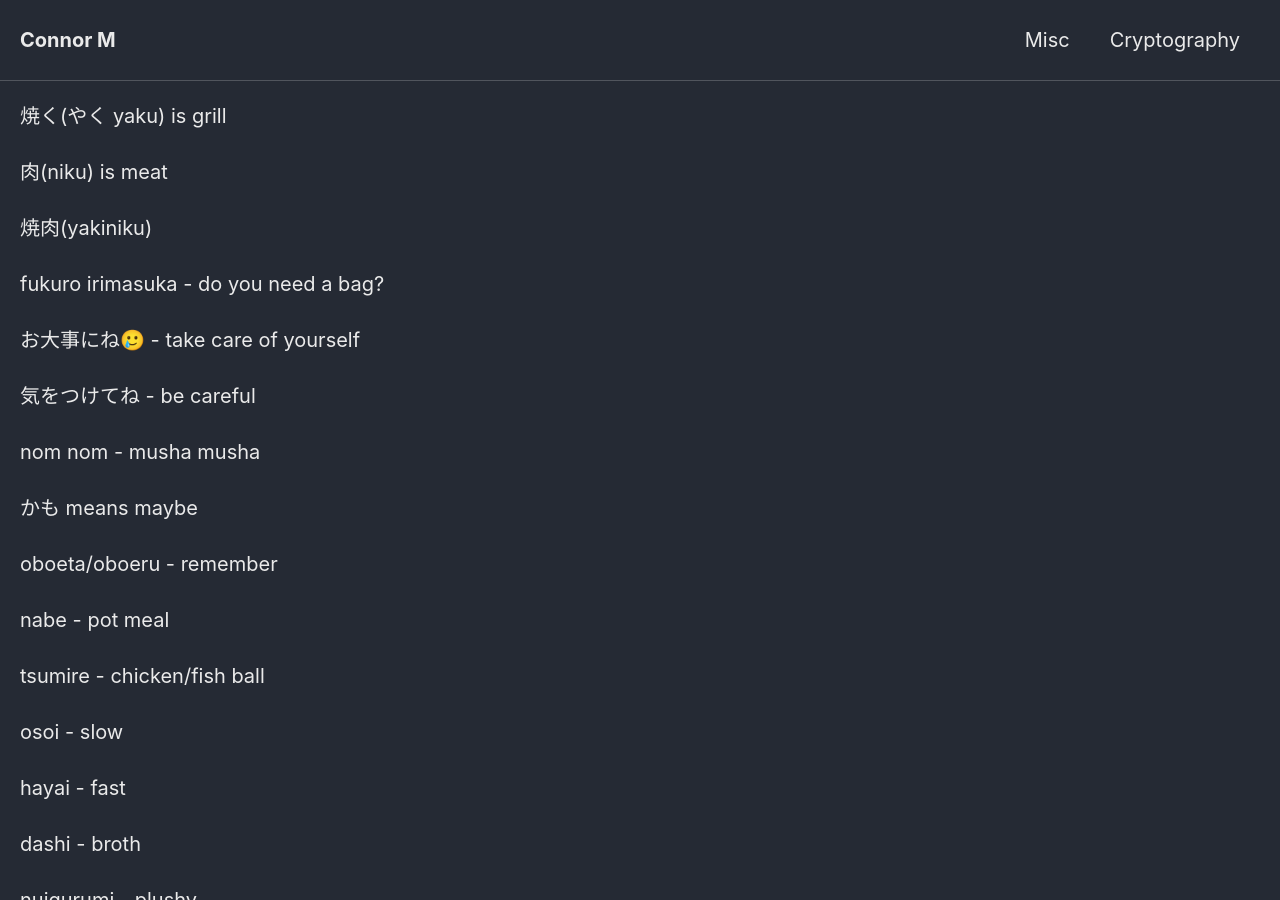
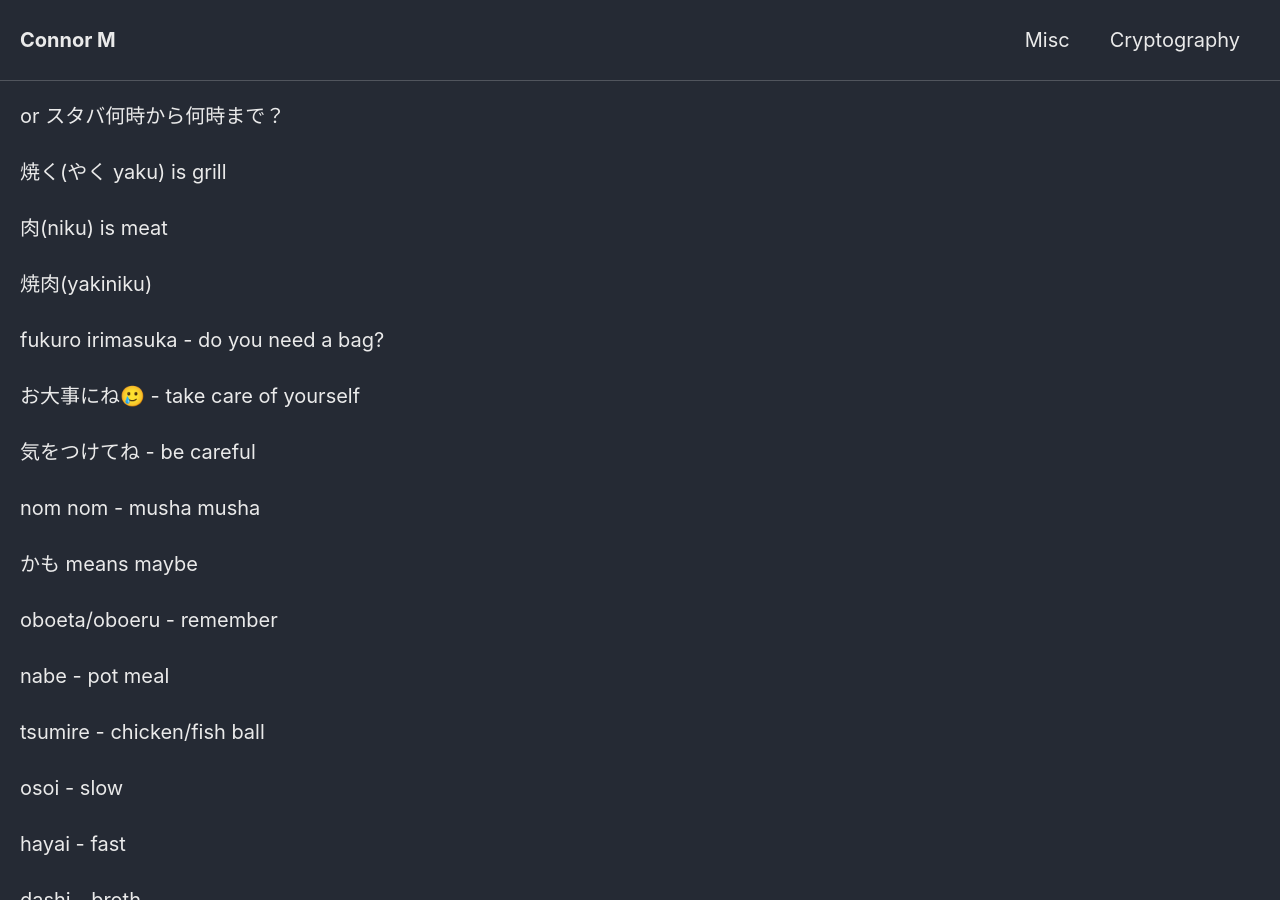
Before and after one commit to Connor-McCartney/Connor-McCartney.github.io, a Jekyll site: the page built from _pages/misc/japanese.md, in a window 1280 px wide and 900 px high. Built offline with Jekyll 4.4.1, drawn with Linux system fonts in a browser that asks for light colours; cached includes are drawn as plain includes; our own code applies the rules of GitHub Pages for plain Markdown files.

Commit message:
Update japanese.md

```diff
--- a/_pages/misc/japanese.md
+++ b/_pages/misc/japanese.md
@@ -1,3 +1,4 @@
+or スタバ何時から何時まで？
 
 焼く(やく yaku) is grill
 
```
